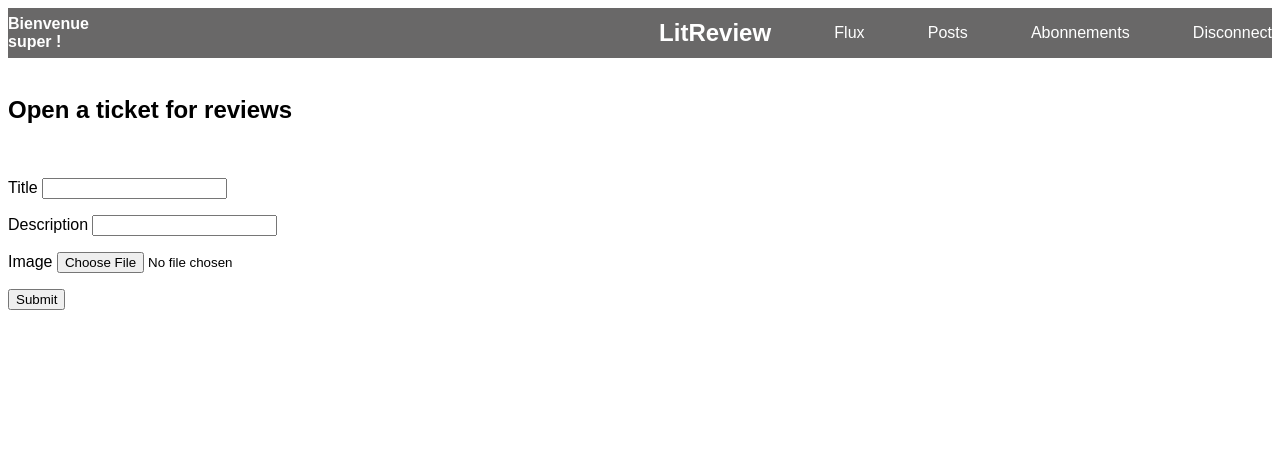
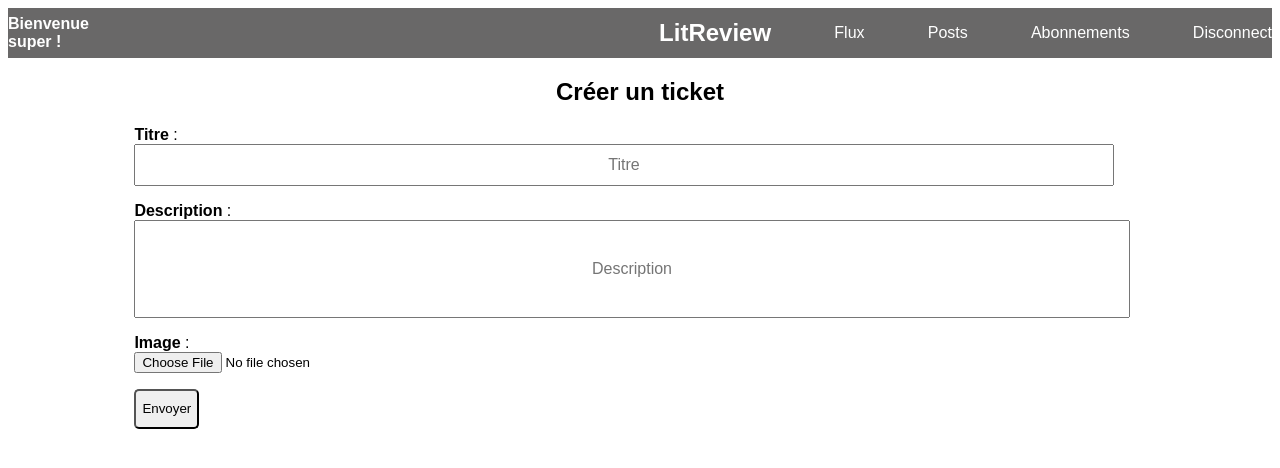
Before and after one commit to jsoques1/litreview, a Django app: page /open_ticket/ in a window 1280 px wide. Shown: the top 468 px of the page. Run offline with Django 4.2, Linux system fonts and the light colour scheme; a user stored in the database is signed in.

Commit message:
1rst implementation for create ticket - forms to be reviewed

```diff
--- a/authentication/views.py
+++ b/authentication/views.py
@@ -28,7 +28,3 @@ def signup_page(request):
             login(request, user)
             return redirect(settings.LOGIN_REDIRECT_URL)
     return render(request, 'authentication/signup.html', context={'form': form})
-
-
-def fake_admin(request):
-    pass
--- a/litreview/settings.py
+++ b/litreview/settings.py
@@ -137,7 +137,7 @@ DEFAULT_AUTO_FIELD = 'django.db.models.BigAutoField'
 
 LOGIN_URL = 'login'
 
-LOGIN_REDIRECT_URL = 'home'
+LOGIN_REDIRECT_URL = 'stream'
 
 LOGOUT_REDIRECT_URL = LOGIN_URL
 
--- a/litreview/urls.py
+++ b/litreview/urls.py
@@ -70,6 +70,18 @@ urlpatterns = [
         "unfollow_user/<int:user_follows_id>/",
         review.views.unfollow_user,
         name="unfollow_user"),
+    path("stream/", review.views.stream, name="stream"),
+    # path("posts/", review.views.posts, name="posts"),
+    path(
+        "ticket/create/",
+        review.views.create_ticket,
+        name="create_ticket",
+    ),
+    path(
+        "ticket_review/create/",
+        review.views.create_ticket_review,
+        name="create_ticket_review",
+    ),
 ]
 
 if settings.DEBUG:
--- a/review/forms.py
+++ b/review/forms.py
@@ -1,6 +1,7 @@
 from django import forms
 # from django.core.exceptions import ValidationError
 # from django.contrib.auth import get_user_model
+from django.template.defaultfilters import mark_safe
 from . import models
 
 # User = get_user_model()
@@ -11,9 +12,11 @@ class TicketForm(forms.ModelForm):
         model = models.Ticket
         fields = ["title", "description", "image"]
 
-    title = forms.CharField(label="Title", label_suffix="")
-    description = forms.CharField(max_length=2048, label_suffix="")
-    image = forms.ImageField(label_suffix="", required=False)
+    title = forms.CharField(label=mark_safe('<strong>Titre</strong>'),
+                            widget=forms.TextInput(attrs={"class": "field", "placeholder": "Titre"}))
+    description = forms.CharField(label=mark_safe('<strong>Description</strong>'), max_length=2048,
+                                  widget=forms.TextInput(attrs={"class": "field", "placeholder": "Description"}))
+    image = forms.ImageField(label=mark_safe('<strong>Image</strong>'), required=False)
 
 
 class FollowUsersForm(forms.ModelForm):
--- /dev/null
+++ b/review/templates/review/create_ticket.html
@@ -0,0 +1,16 @@
+{% extends 'base.html' %}
+{% block content %}
+
+
+
+<div class="ticket_title">
+    <h2>Créer un ticket</h2>
+</div>
+<div class="create_ticket">
+    <form method="post" enctype="multipart/form-data">
+        {% csrf_token %}
+        {{ form.as_p }}
+        <button class="btn" type="submit" >Envoyer</button>
+    </form>
+</div>
+{% endblock content %}
--- a/review/templates/review/open_ticket.html
+++ /dev/null
@@ -1,14 +0,0 @@
-{% extends 'base.html' %}
-{% block content %}
-
-<br/>
-<div class="open_ticket">
-    <h2>Open a ticket for reviews</h2>
-    <br/>
-    <form method="post" enctype="multipart/form-data">
-        {{ form.as_p }}
-        {% csrf_token %}
-        <button type="submit" >Submit</button>
-    </form>
-</div>
-{% endblock content %}
--- a/review/views.py
+++ b/review/views.py
@@ -6,30 +6,6 @@ from django.conf import settings
 
 from . import forms
 from review.models import UserFollows
-
-@login_required
-def home(request):
-    # logout(request)
-    # return redirect('login')
-    return render(request, 'review/home.html')
-
-
-@login_required
-def open_ticket(request):
-    print(f'open_ticket:request={request}')
-    form = forms.TicketForm()
-    if request.method == 'POST':
-        form = forms.TicketForm(request.POST, request.FILES)
-        if form.is_valid():
-            print("form is valid")
-            ticket = form.save(commit=False)
-            # set the uploader to the user before saving the model
-            ticket.user = request.user
-            print(ticket)
-            # now we can save
-            ticket.save()
-            return redirect('home')
-    return render(request, 'review/open_ticket.html', context={'form': form})
 
 
 @login_required
@@ -107,3 +83,58 @@ def unfollow_user(request, user_follows_id):
     }
 
     return render(request, 'review/follow_users.html', context=context)
+
+
+@login_required
+def home(request):
+    # logout(request)
+    # return redirect('login')
+    return render(request, 'review/home.html')
+
+
+@login_required
+def stream(request):
+    # logout(request)
+    # return redirect('login')
+    return render(request, 'review/stream.html')
+
+
+@login_required
+def create_ticket(request):
+    print(f'open_ticket:request={request}')
+    form = forms.TicketForm()
+    if request.method == 'POST':
+        form = forms.TicketForm(request.POST, request.FILES)
+        if form.is_valid():
+            print("form is valid")
+            ticket = form.save(commit=False)
+            # set the uploader to the user before saving the model
+            ticket.user = request.user
+            print(ticket)
+            # now we can save
+            ticket.save()
+            return redirect('stream')
+    return render(request, 'review/create_ticket.html', context={'form': form})
+
+
+@login_required
+def open_ticket(request):
+    print(f'open_ticket:request={request}')
+    form = forms.TicketForm()
+    if request.method == 'POST':
+        form = forms.TicketForm(request.POST, request.FILES)
+        if form.is_valid():
+            print("form is valid")
+            ticket = form.save(commit=False)
+            # set the uploader to the user before saving the model
+            ticket.user = request.user
+            print(ticket)
+            # now we can save
+            ticket.save()
+            return redirect('streams')
+    return render(request, 'review/create_ticket.html', context={'form': form})
+
+
+@login_required
+def create_ticket_review(request):
+    print(f'open_ticket:request={request}')
--- a/static/app.css
+++ b/static/app.css
@@ -70,7 +85,19 @@ html {
     font-size: medium;
 }
 
+.stream {
+    display: flex;
+    justify-content: center;
+}
+
+.stream_action {
+    padding-block: 2%;
+    margin-right: 2%;
+}
+
 .btn {
+  /* padding-block: 2%; */
+    height: 40px;
     border-radius:5px;
 }
 
@@ -195,3 +223,36 @@ html {
     justify-content: left;
     padding-bottom: 2%;
 }
+
+.create_ticket{
+    margin-left: 10%;
+    margin-right: 10%;
+}
+
+.ticket_title{
+    text-align: center;
+}
+
+label#id_title,
+label#id_headline,
+label#id_body,
+label#id_description,
+label#id_image {
+    font-weight: bold;
+}
+
+
+input#id_title,
+input#id_headline,
+input#id_body,
+input#id_description,
+input#id_image {
+    width: calc(100% - 40px);
+}
+
+input#id_body,
+input#id_description {
+      display: inline-block;
+      padding: 15px 10px;
+      line-height: 400%;
+}
--- a/templates/base.html
+++ b/templates/base.html
@@ -12,7 +12,7 @@
             {% if user.is_authenticated %}
                 <p><strong>Bienvenue {{ request.user }} !</strong></p>
                 <p class="title"><strong>LitReview</strong></p>
-                <p class="menu"><a href="{% url 'open_ticket' %}">Flux</a></p>
+                <p class="menu"><a href="{% url 'create_ticket' %}">Flux</a></p>
                 <p class="menu"><a href="{% url 'logout' %}">Posts</a></p>
                 <p class="menu"><a href="{% url 'follow_users' %}">Abonnements</a></p>
             <!--
@@ -24,8 +24,8 @@
             {% endif %}
         </div>
 
-        <div class="main">
+<!--        <div class="main">-->
             {% block content %}{% endblock content %}
-        </div>
+<!--        </div>-->
     </body>
 </html>
```
Also changed, not shown: other parts of static/app.css (+23 -7 lines), review/templates/review/create_ticket_review.html (added, +18 -0 lines), review/templates/review/delete_ticket.html (added, +21 -0 lines), review/templates/review/stream.html (added, +29 -0 lines), db.sqlite3. Lines whose indentation alone changed are shown as unchanged.
